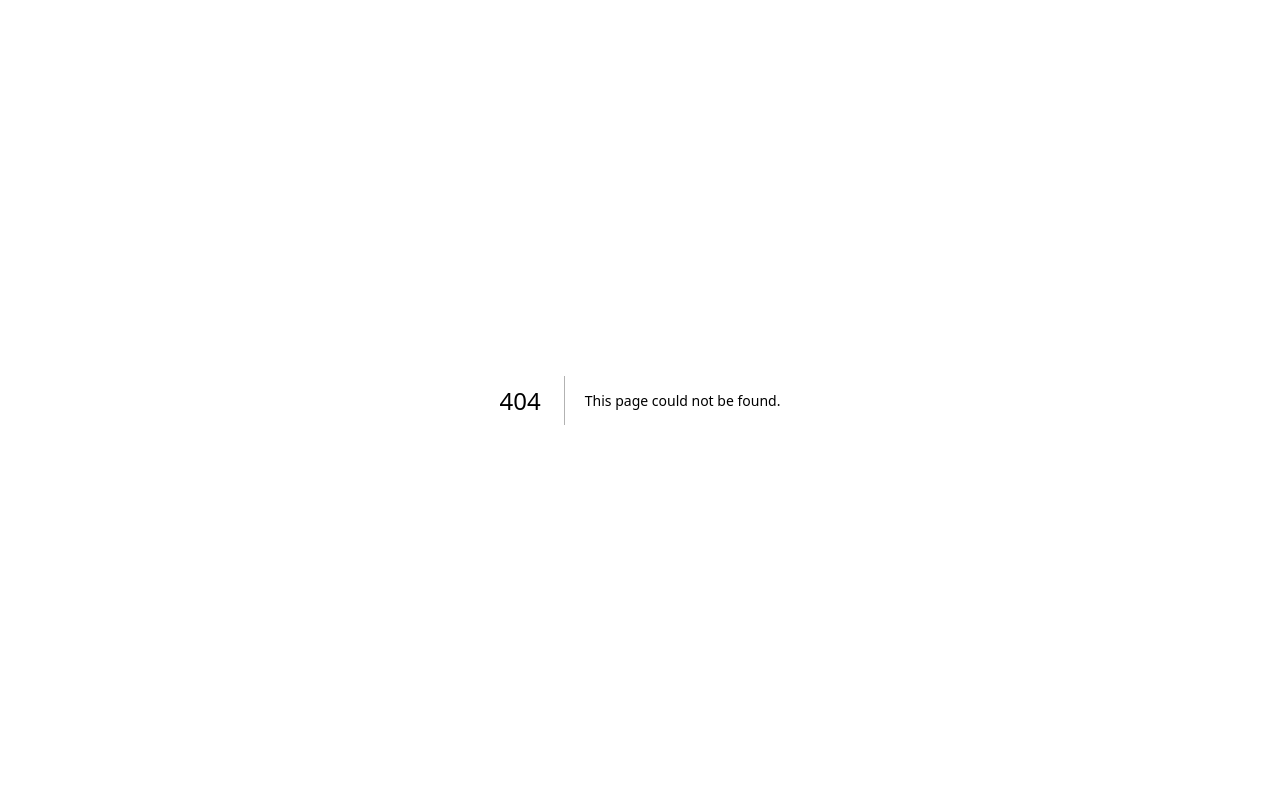
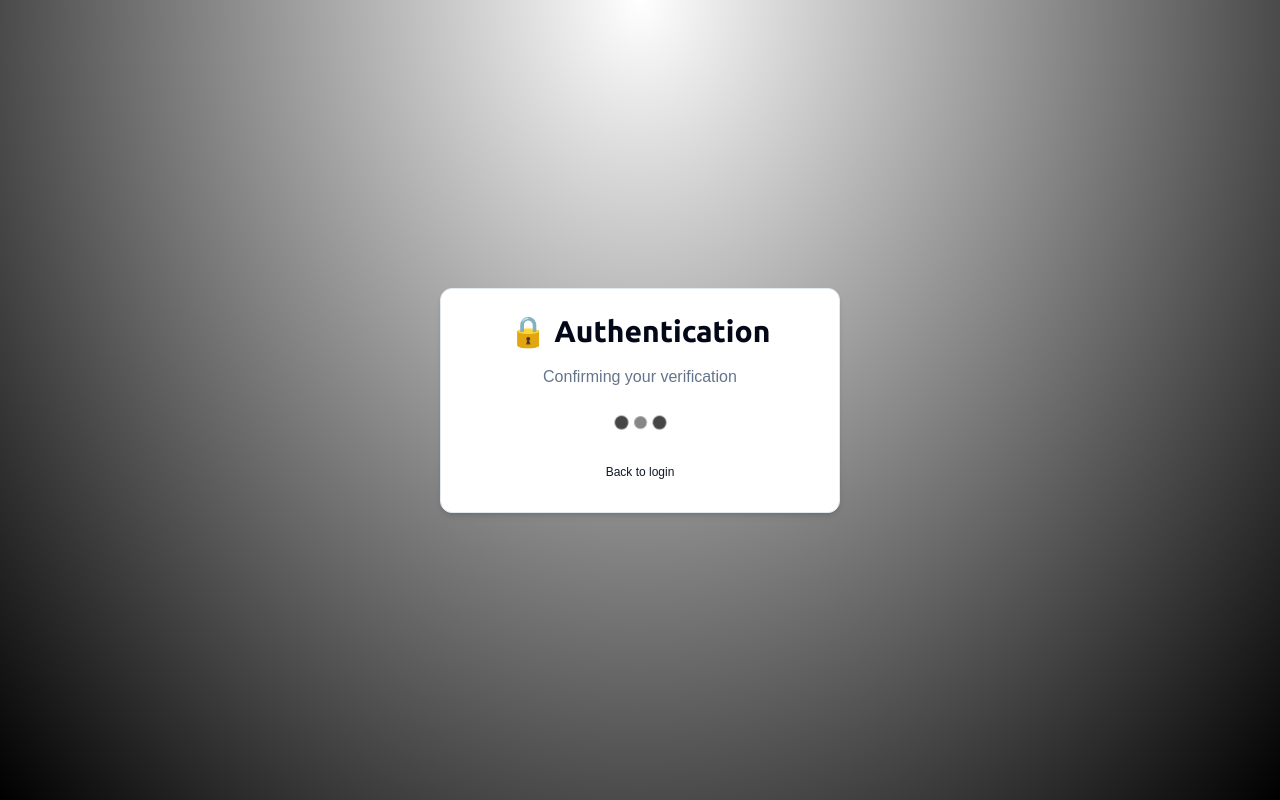
Before and after one commit to rupesh-dev30/Auth-v5, a Next.js app: page /auth/new-verification in a window 1280 px wide. Before the commit this address had no page. Built offline with nearby package versions, Linux system fonts and the light colour scheme.

Commit message:
fetching token from params

```diff
--- /dev/null
+++ b/app/auth/new-verification/page.tsx
@@ -0,0 +1,8 @@
+import NewVerificationForm from '@/components/auth/NewVerificationForm'
+import React from 'react'
+
+export default function NewVerificationPage() {
+  return (
+    <NewVerificationForm />
+  )
+}
--- /dev/null
+++ b/components/auth/NewVerificationForm.tsx
@@ -0,0 +1,32 @@
+"use client";
+
+import { useSearchParams } from "next/navigation";
+import CardWrapper from "./CardWrapper";
+import { BeatLoader } from "react-spinners";
+import { useCallback, useEffect } from "react";
+
+export default function NewVerificationForm() {
+  const searchParams = useSearchParams();
+
+  const token = searchParams.get("token");
+
+  const onSubmit = useCallback(() => {
+    console.log(token);
+  }, [token]);
+
+  useEffect(() => {
+    onSubmit();
+  }, [onSubmit]);
+
+  return (
+    <CardWrapper
+      headerLabel="Confirming your verification"
+      backButtonHref="/auth/login"
+      backButtonLabel="Back to login"
+    >
+      <div className="flex items-center w-full justify-center">
+        <BeatLoader />
+      </div>
+    </CardWrapper>
+  );
+}
--- a/lib/mail.ts
+++ b/lib/mail.ts
@@ -9,6 +9,6 @@ export const sendVerificationEmail = async (email: string, token: string) => {
     from: "onboarding@resend.dev",
     to: email,
     subject: "Confirm your email",
-    html: `<p>Click <a href="${confirmLink}"></a>here to confirm</p>`,
+    html: `<p>Click <a href="${confirmLink}">here</a> to confirm</p>`,
   });
 };
--- a/package.json
+++ b/package.json
@@ -27,6 +27,7 @@
     "react-dom": "19.0.0-rc-66855b96-20241106",
     "react-hook-form": "^7.53.2",
     "react-icons": "^5.3.0",
+    "react-spinners": "^0.14.1",
     "resend": "^4.0.1",
     "tailwind-merge": "^2.5.5",
     "tailwindcss-animate": "^1.0.7",
--- a/routes.ts
+++ b/routes.ts
@@ -4,7 +4,7 @@
   - @type {string[]}
 */
 
-export const publicRoutes = ["/"];
+export const publicRoutes = ["/", "/auth/new-verification"];
 
 /*
   - An array of routes that are used for authentication
```
Also changed, not shown: 1 other file (tests, documents, lock files or other folders).
